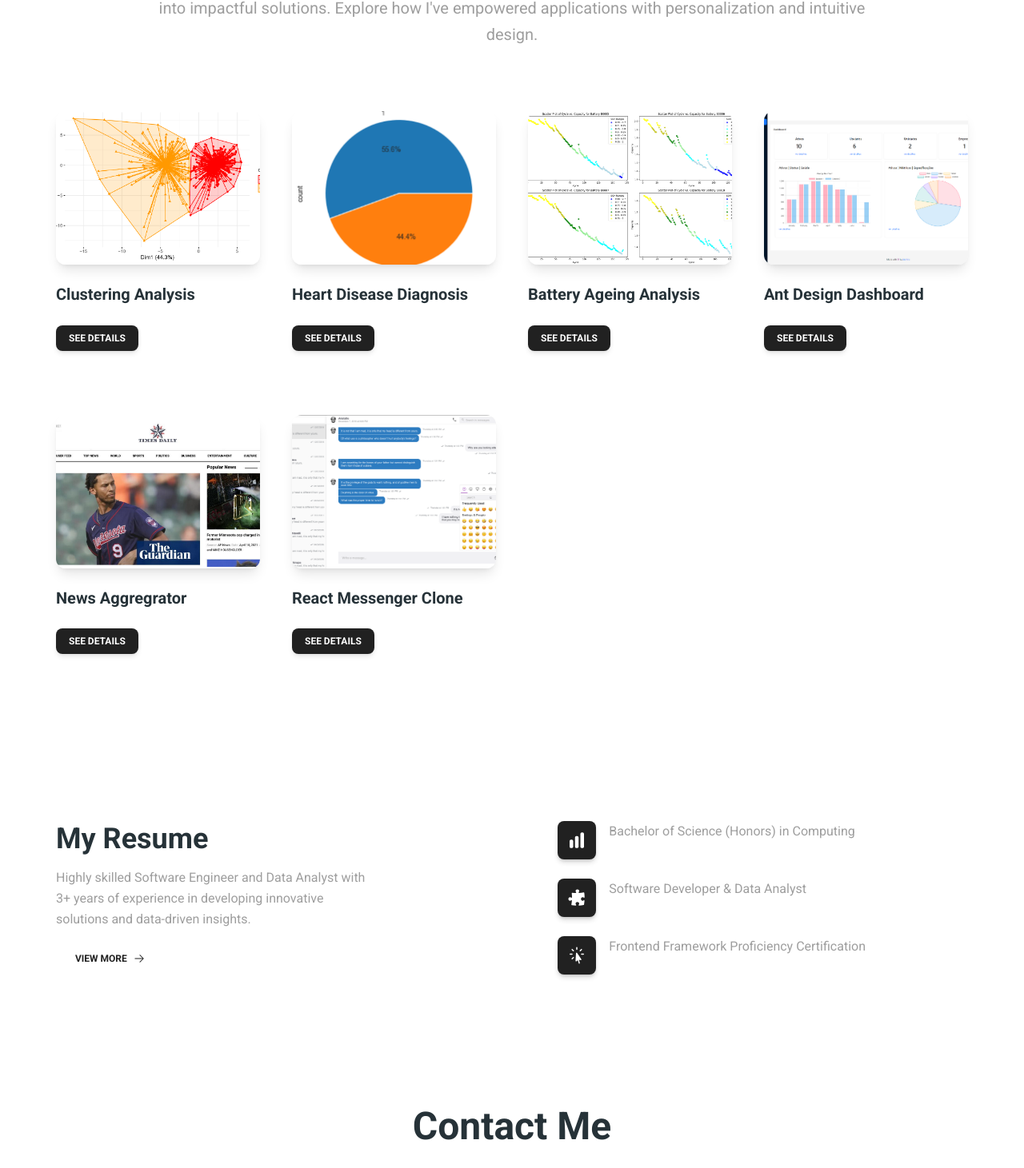
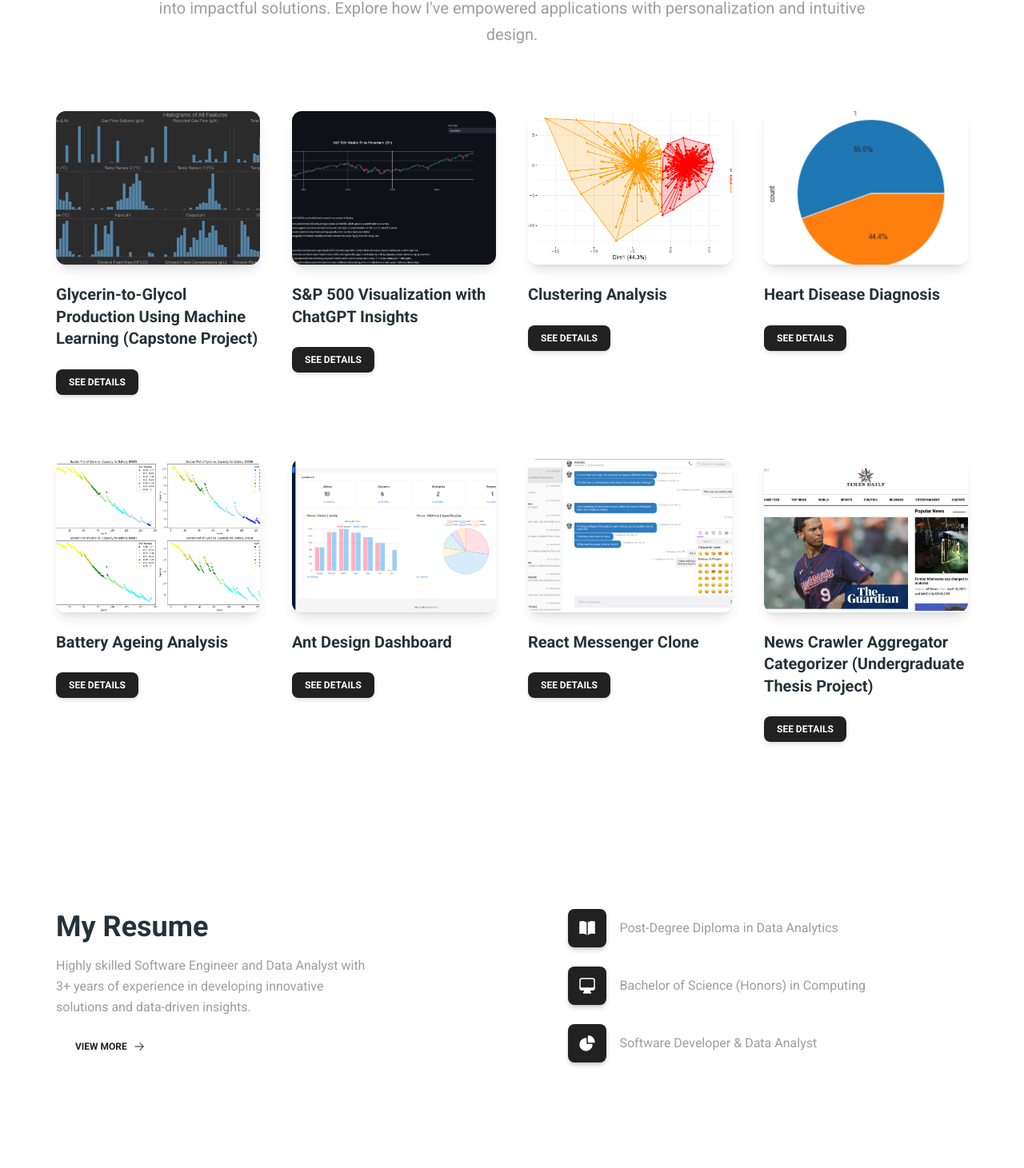
Before and after one commit to RomanShrestha07/RomanShrestha07.github.io, a Next.js app: page / in a window 1280 px wide. Shown: the part 1889-3350 px from the top of the page at 80% size. Built offline with nearby package versions, Linux system fonts and the light colour scheme.

Commit message:
- Minor updates to the Projects section

```diff
--- a/src/app/projects.tsx
+++ b/src/app/projects.tsx
@@ -5,40 +5,46 @@ import {Typography} from "@material-tailwind/react";
 
 const PROJECTS = [
     {
+        img: "/image/capstone_project.png",
+        title: "Glycerin-to-Glycol Production Using Machine Learning (Capstone Project)",
+        url: "https://github.com/RomanShrestha07/capstone-project-sanitized",
+        // desc: "Promotional landing page for a  fitness website Summer Campaign. Form development included.",
+    },
+    {
+        img: "/image/sp_500.png",
+        title: "S&P 500 Visualization with ChatGPT Insights",
+        url: "https://github.com/RomanShrestha07/sp-500-analysis",
+        // desc: "Promotional landing page for a  fitness website Summer Campaign. Form development included.",
+    },
+    {
         img: "/image/clustering_analysis.png",
         title: "Clustering Analysis",
         url: "https://github.com/RomanShrestha07/DANA_4840_Group_Project",
-        // desc: "Promotional landing page for a  fitness website Summer Campaign. Form development included.",
     },
     {
         img: "/image/heart_disease.png",
         title: "Heart Disease Diagnosis",
         url: "https://github.com/RomanShrestha07/DANA_4830_Group_Project",
-        // desc: "Mobile app designed to help users discover and explore local restaurants and cuisines.",
     },
     {
         img: "/image/battery_ageing.png",
         title: "Battery Ageing Analysis",
         url: "https://github.com/RomanShrestha07/CPSC_4830_Group_Project",
-        // desc: "Mobile app designed to help users discover and explore local restaurants and cuisines.",
     },
     {
         img: "/image/antd_dashboard.png",
         title: "Ant Design Dashboard",
         url: "https://github.com/RomanShrestha07/antd-admin",
-        // desc: "Mobile app designed to help users discover and explore local restaurants and cuisines.",
-    },
-    {
-        img: "/image/news_aggregator.png",
-        title: "News Aggregrator",
-        url: "https://github.com/RomanShrestha07/News_Aggregator",
-        // desc: "Promotional landing page for a  fitness website Summer Campaign. Form development included.",
     },
     {
         img: "/image/messenger_clone.png",
         title: "React Messenger Clone",
         url: "https://github.com/RomanShrestha07/react-messenger",
-        // desc: "Mobile app designed to help users discover and explore local restaurants and cuisines.",
+    },
+    {
+        img: "/image/news_aggregator.png",
+        title: "News Crawler Aggregator Categorizer (Undergraduate Thesis Project)",
+        url: "https://github.com/RomanShrestha07/News_Aggregator",
     },
 ];
 
--- a/src/components/resume-item.tsx
+++ b/src/components/resume-item.tsx
@@ -7,7 +7,7 @@ interface ResumeItemProps {
 
 export function ResumeItem({icon: Icon, children}: ResumeItemProps) {
     return (
-        <div className="flex items-start gap-4">
+        <div className="flex items-center gap-4">
             <Card
                 color="gray"
                 className="h-12 w-12 shrink-0 items-center justify-center !rounded-lg"
```
Also changed, not shown: src/app/resume.tsx (+9 -9 lines), public/image/capstone_project.png (added), public/image/sp_500.png (added).
